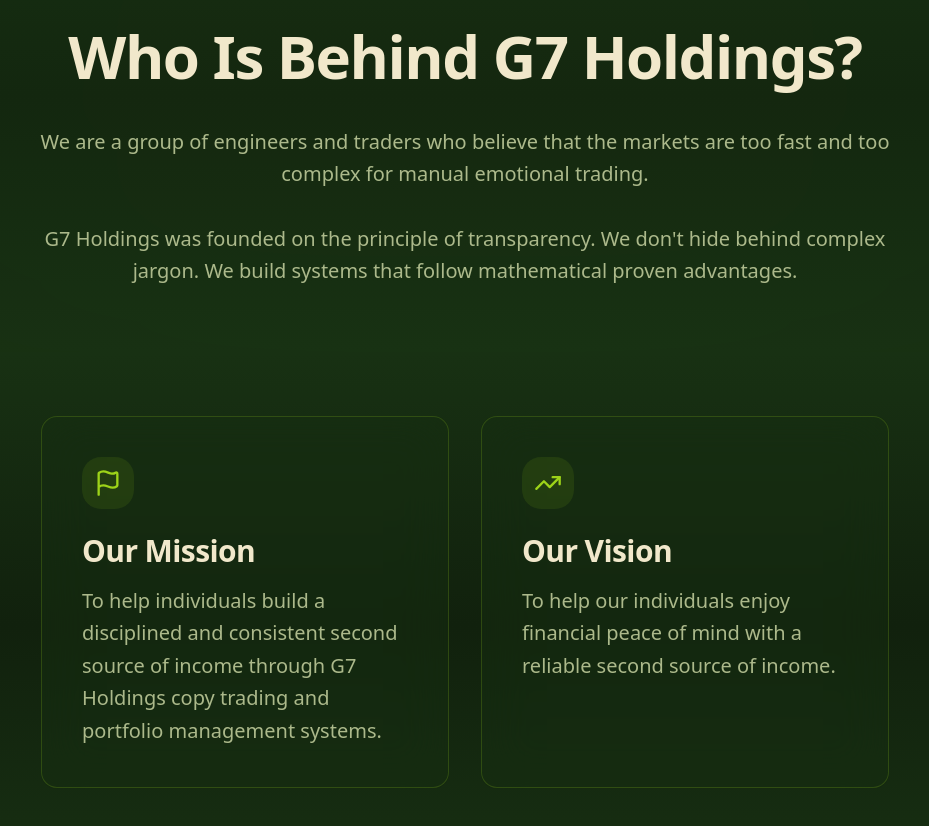
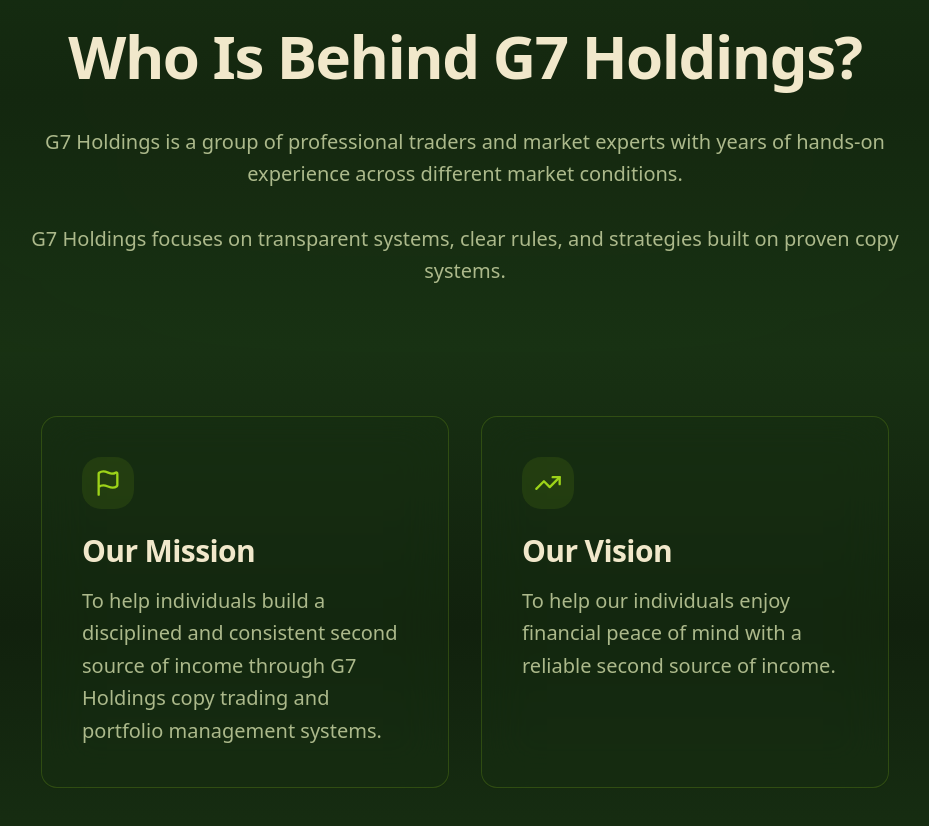
Before and after one commit to moajmalp/g7-website, a Next.js app: page / in a window 1280 px wide. Shown: the part 4940-5766 px from the top of the page, without its empty margins (175-1104 px from the left). Built offline with nearby package versions, Linux system fonts and the light colour scheme.

Commit message:
Who Is Behind G7 Holdings?

```diff
--- a/app/page.tsx
+++ b/app/page.tsx
@@ -450,10 +450,10 @@ const TrustSection = () => (
         <h2 id="trust-heading" className="text-3xl md:text-6xl font-outfit font-bold mb-10 text-white tracking-tight">Who Is Behind G7 Holdings?</h2>
         <div className="max-w-4xl mx-auto space-y-8 text-brand-muted text-xl leading-relaxed font-medium">
           <p>
-            We are a group of engineers and traders who believe that the markets are too fast and too complex for manual emotional trading.
+            G7 Holdings is a group of professional traders and market experts with years of hands-on experience across different market conditions.
           </p>
           <p>
-            G7 Holdings was founded on the principle of transparency. We don&apos;t hide behind complex jargon. We build systems that follow mathematical proven advantages.
+            G7 Holdings focuses on transparent systems, clear rules, and strategies built on proven copy systems.
           </p>
         </div>
       </FadeIn>
```
